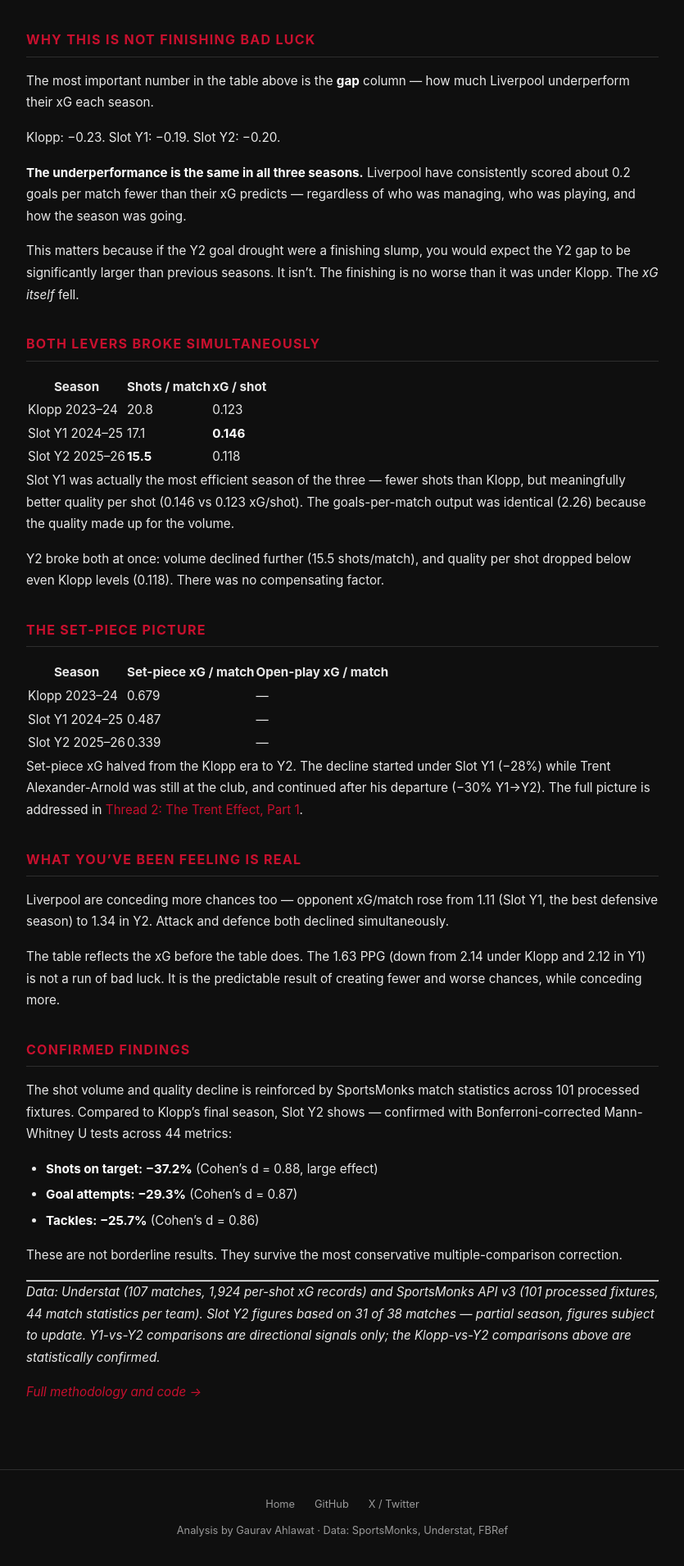
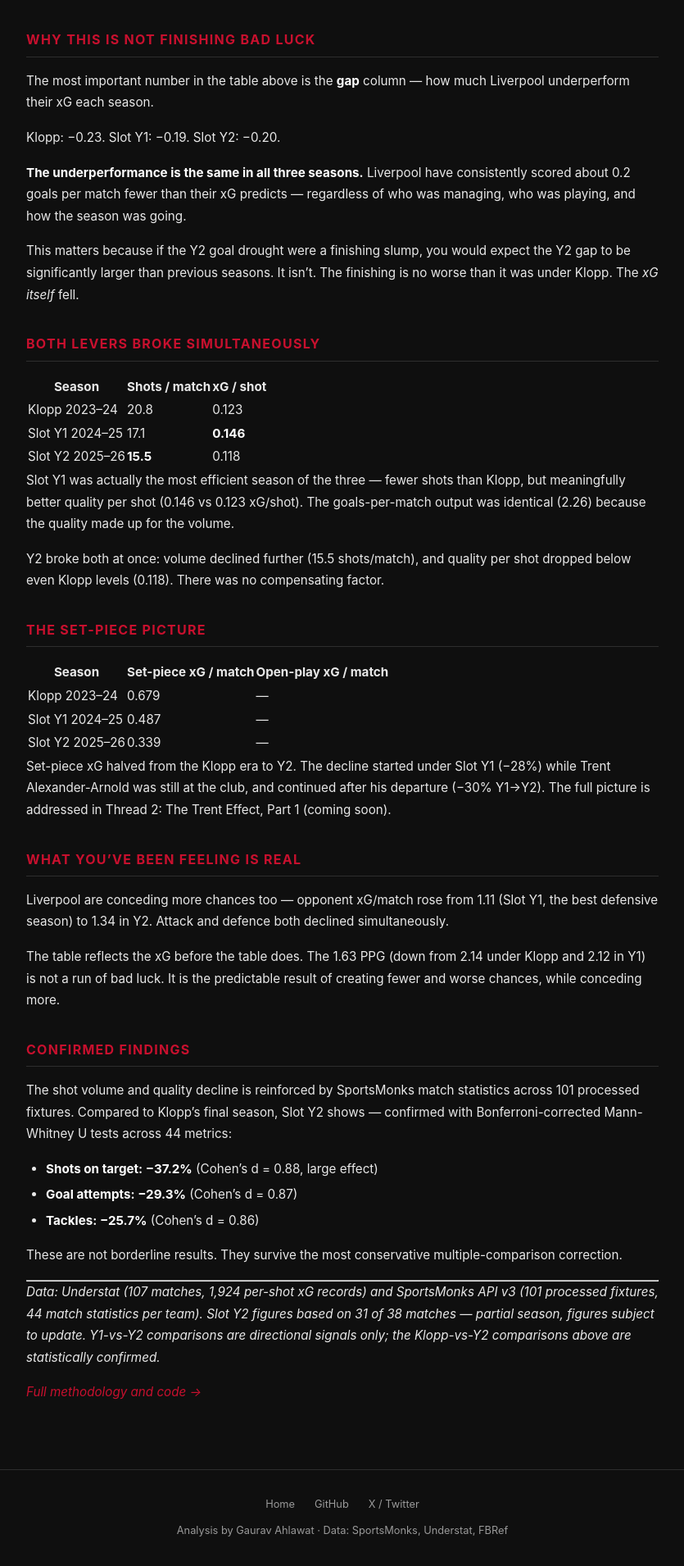
Before and after one commit to gauravahlawat01goal/football-analytics, a Jekyll site: the page built from web/_posts/2026-04-18-xg-decline-not-bad-luck.md, in a window 1280 px wide. Shown: the part 713-2623 px from the top of the page at 82% size, without its empty margins (222-1057 px from the left). Built offline with Jekyll 4.4.1, drawn with Linux system fonts in a browser that asks for light colours.

Commit message:
fix: address PR #10 review comments
- Remove broken placeholder link to Thread 2 (not published yet)
- Sort thread list by thread_num instead of date to guarantee order
- Use {% include head.html %} in default.html (single source of truth)
- Replace {{ site.baseurl }}/ with {{ '/' | relative_url }} in default.html + post.html
- Add a:focus-visible styling for keyboard accessibility

Co-Authored-By: Claude Sonnet 4.6 <noreply@anthropic.com>

```diff
--- a/web/_layouts/default.html
+++ b/web/_layouts/default.html
@@ -1,17 +1,13 @@
 <!DOCTYPE html>
 <html lang="en">
 <head>
-  <meta charset="UTF-8" />
-  <meta name="viewport" content="width=device-width, initial-scale=1.0" />
-  <meta name="description" content="{{ page.description | default: site.description }}" />
-  <title>{{ page.title | default: site.title }}</title>
-  <link rel="stylesheet" href="{{ '/assets/css/style.css' | relative_url }}" />
+  {% include head.html %}
 </head>
 <body>
   {{ content }}
   <footer>
     <div class="footer-links">
-      <a href="{{ site.baseurl }}/">Home</a>
+      <a href="{{ '/' | relative_url }}">Home</a>
       <a href="https://github.com/{{ site.github_username }}/football-analytics" target="_blank" rel="noopener">GitHub</a>
       <a href="https://twitter.com/{{ site.twitter_username }}" target="_blank" rel="noopener">X / Twitter</a>
     </div>
--- a/web/_layouts/post.html
+++ b/web/_layouts/post.html
@@ -2,7 +2,7 @@
 layout: default
 ---
 <main>
-  <a href="{{ site.baseurl }}/" class="back-link">← All analysis</a>
+  <a href="{{ '/' | relative_url }}" class="back-link">← All analysis</a>
   <div class="post-header">
     <div class="post-meta">
       <span class="series-tag">Thread {{ page.thread_num }}</span>
--- a/web/_posts/2026-04-18-xg-decline-not-bad-luck.md
+++ b/web/_posts/2026-04-18-xg-decline-not-bad-luck.md
@@ -60,7 +60,7 @@ Y2 broke both at once: volume declined further (15.5 shots/match), and quality p
 | Slot Y1 2024–25 | 0.487 | — |
 | Slot Y2 2025–26 | 0.339 | — |
 
-Set-piece xG halved from the Klopp era to Y2. The decline started under Slot Y1 (−28%) while Trent Alexander-Arnold was still at the club, and continued after his departure (−30% Y1→Y2). The full picture is addressed in [Thread 2: The Trent Effect, Part 1](#).
+Set-piece xG halved from the Klopp era to Y2. The decline started under Slot Y1 (−28%) while Trent Alexander-Arnold was still at the club, and continued after his departure (−30% Y1→Y2). The full picture is addressed in Thread 2: The Trent Effect, Part 1 (coming soon).
 
 ## What you've been feeling is real
 
--- a/web/assets/css/style.css
+++ b/web/assets/css/style.css
@@ -24,6 +24,7 @@ body {
 
 a { color: var(--red); text-decoration: none; }
 a:hover { text-decoration: underline; }
+a:focus-visible { text-decoration: underline; outline: 2px solid var(--gold); outline-offset: 2px; }
 
 /* ── Header ── */
 header {
```
Also changed, not shown: web/index.md (+2 -1 lines).
